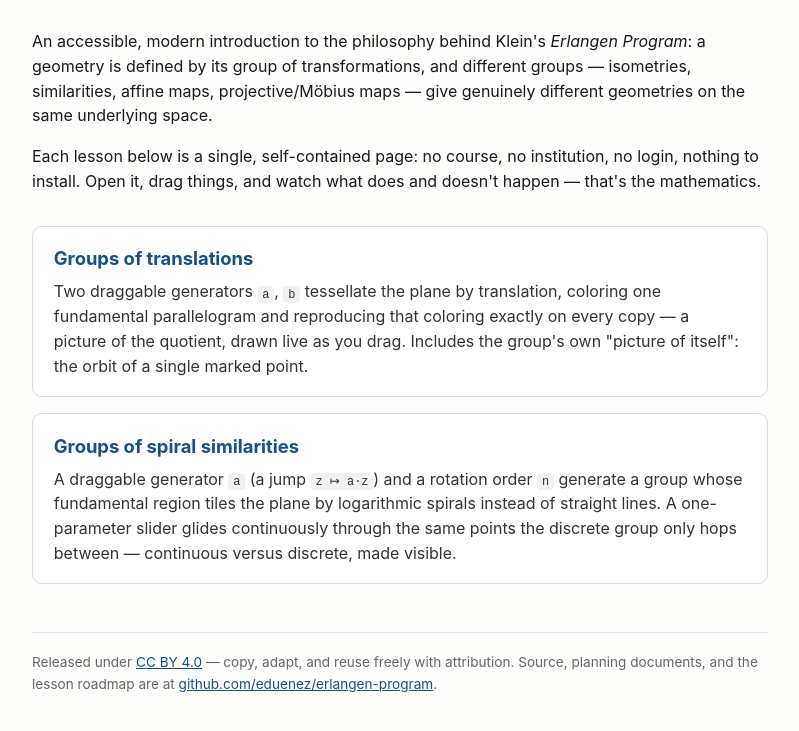
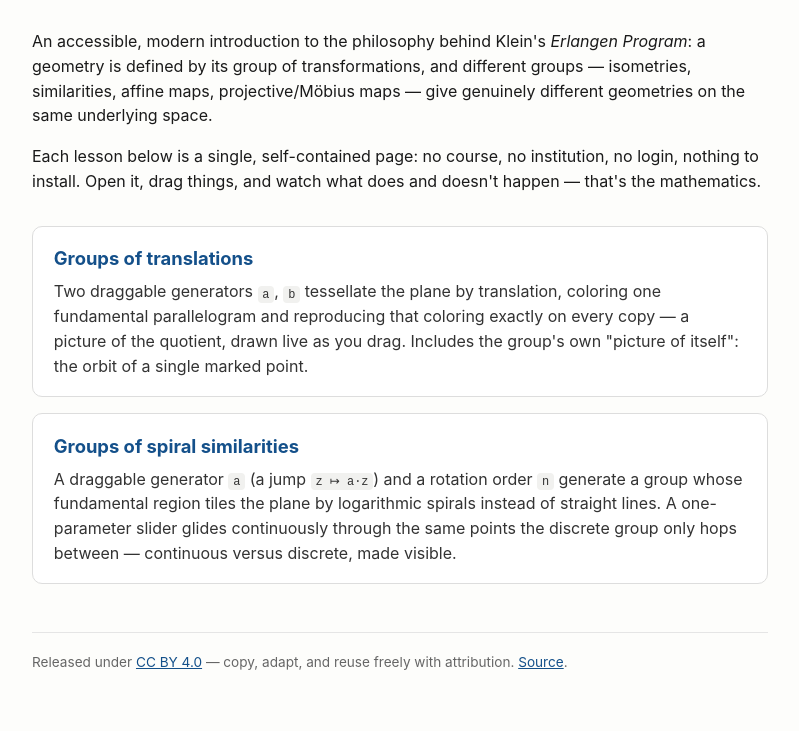
Before and after one commit to eduenez/erlangen-program, a website: page web/index.html in a window 1280 px wide. Shown: the part 129-860 px from the top of the page, without its empty margins (240-1039 px from the left). Drawn offline with Linux system fonts and the light colour scheme.

Commit message:
Trim the landing page's footer: source link, no build-log framing.
"Source, planning documents, and the lesson roadmap" read like an
in-progress build log rather than a finished page for visitors -- a plain
"Source" link is enough attribution.

```diff
--- a/web/index.html
+++ b/web/index.html
@@ -65,9 +65,8 @@
 
   <footer>
     Released under <a href="https://creativecommons.org/licenses/by/4.0/">CC BY 4.0</a>
-    &mdash; copy, adapt, and reuse freely with attribution. Source, planning
-    documents, and the lesson roadmap are at
-    <a href="https://github.com/eduenez/erlangen-program">github.com/eduenez/erlangen-program</a>.
+    &mdash; copy, adapt, and reuse freely with attribution.
+    <a href="https://github.com/eduenez/erlangen-program">Source</a>.
   </footer>
 </main>
 </body>
```
